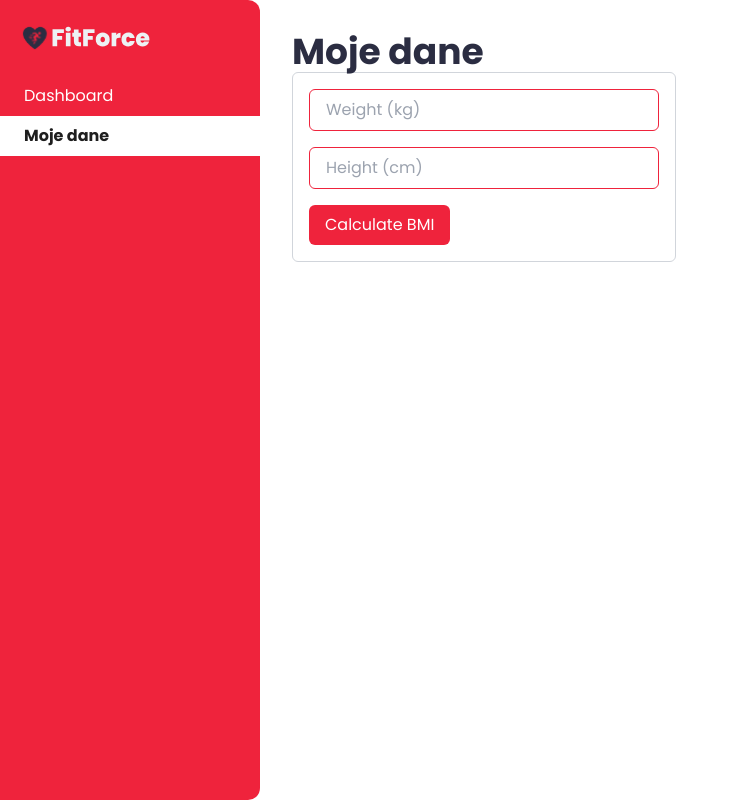
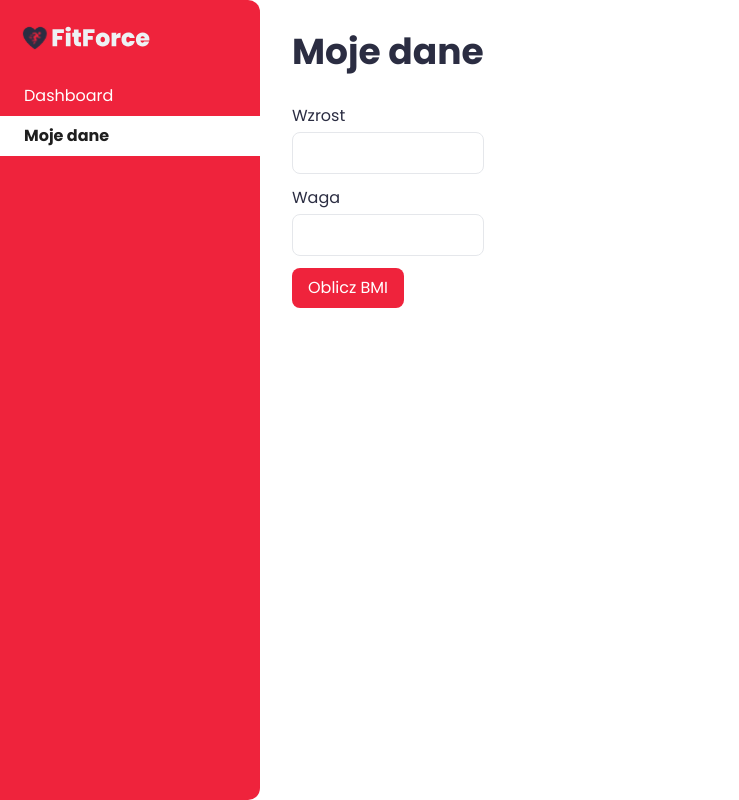
Before and after one commit to abieniek03/fit-force, a Next.js app: page /moje-dane in a window 1280 px wide. Shown: the whole page, without its empty margins (0-739 px from the left). Built offline with nearby package versions, Linux system fonts and the light colour scheme.

Commit message:
BMI form - done

```diff
--- a/app/_components/dashboard/my-parameters/BmiForm.tsx
+++ b/app/_components/dashboard/my-parameters/BmiForm.tsx
@@ -1,66 +1,62 @@
 "use client";
 
-import { useForm } from "react-hook-form";
+import { useState } from "react";
+import { FormProvider, useForm } from "react-hook-form";
+import * as z from "zod";
+import { zodResolver } from "@hookform/resolvers/zod";
 
-type Inputs = {
+import { FormField } from "../../form/FormField";
+import { Button } from "../../Button";
+interface IFormFields {
+  height: number;
   weight: number;
-  height: number;
-};
+}
 
 export function BmiForm() {
-  const { register, handleSubmit, watch } = useForm<Inputs>();
+  const [bmiValue, setBmiValue] = useState<number>();
 
-  const calculateBMI = (weight: number, height: number) => {
-    if (weight && height) {
-      const bmi = weight / ((height / 100) * (height / 100));
-      return bmi.toFixed(2);
-    }
-    return "";
-  };
+  const bmiFormSchema = z.object({
+    height: z.string({ required_error: "Wymagane" }),
+    weight: z.string({ required_error: "Wymagane" }),
+  });
 
-  const onSubmit = (data: Inputs) => {
-    console.log(data);
+  const bmiForm = useForm<IFormFields>({
+    resolver: zodResolver(bmiFormSchema),
+    mode: "onSubmit",
+    reValidateMode: "onChange",
+  });
+
+  const calculateBmi = (data: IFormFields) => {
+    const height = Number(data.height);
+    const weight = Number(data.weight);
+
+    const bmi = weight / ((height / 100) * (height / 100));
+    setBmiValue(Number(bmi.toFixed(2)));
   };
 
   return (
-    <form
-      className="rounded-md border border-gray-300 p-4"
-      onSubmit={handleSubmit(onSubmit)}
-    >
-      <div className="flex items-center">
-        <input
-          {...register("weight")}
-          type="number"
-          placeholder="Weight (kg)"
-          className="w-full rounded-md border border-primary px-4 py-2 focus:outline-none focus:ring-1 focus:ring-content"
-        />
-      </div>
-      <div className="mt-4 flex items-center">
-        <input
-          {...register("height")}
-          type="number"
-          placeholder="Height (cm)"
-          className="w-full rounded-md border border-primary px-4 py-2 focus:outline-none focus:ring-1 focus:ring-content"
-        />
-      </div>
+    <div className="my-8">
+      <FormProvider {...bmiForm}>
+        <form onSubmit={bmiForm.handleSubmit(calculateBmi)}>
+          <FormField
+            id="height"
+            label="Wzrost"
+            type="number"
+            minValue={120}
+            maxValue={230}
+          />
+          <FormField
+            id="weight"
+            label="Waga"
+            type="number"
+            minValue={30}
+            maxValue={250}
+          />
+          <Button styleType="primary">Oblicz BMI</Button>
+        </form>
+      </FormProvider>
 
-      <button
-        type="submit"
-        className="mt-4 rounded-md bg-primary px-4 py-2 text-white hover:bg-content"
-      >
-        Calculate BMI
-      </button>
-
-      {watch("weight") && watch("height") && (
-        <div className="mt-4">
-          <p>Weight: {watch("weight")} kg</p>
-          <p>Height: {watch("height")} cm</p>
-          <p>
-            BMI:{" "}
-            {calculateBMI(Number(watch("weight")), Number(watch("height")))}
-          </p>
-        </div>
-      )}
-    </form>
+      {bmiValue && <p className="mt-4">Wartoś bmi: {bmiValue}</p>}
+    </div>
   );
 }
--- a/app/_components/form/FormField.tsx
+++ b/app/_components/form/FormField.tsx
@@ -1,3 +1,5 @@
+import clsx from "clsx";
+import { useFormContext, useController } from "react-hook-form";
 interface Props {
   id: string;
   label: string;
@@ -13,8 +15,16 @@ export function FormField({
   minValue,
   maxValue,
 }: Readonly<Props>) {
+  const {
+    control,
+    formState: { errors },
+  } = useFormContext();
+  const { field } = useController({
+    control,
+    name: id,
+  });
   return (
-    <div className="text-secondary">
+    <div className="mb-3 text-secondary">
       <label htmlFor={id} className="mb-1 block">
         {label}
       </label>
@@ -22,8 +32,19 @@ export function FormField({
         type={type || "text"}
         min={minValue || 0}
         max={maxValue}
-        className="w-full rounded-lg border px-4 py-2 focus:outline-primary"
+        className={clsx(
+          "w-full rounded-lg border px-4 py-2 focus:outline-primary",
+          errors[id]?.message &&
+            "outline-error outline outline-1 focus:outline-2 focus:outline-primary",
+        )}
+        value={field.value}
+        onChange={field.onChange}
       />
+      {errors[id] && (
+        <p className="text-error mt-1 text-xs">
+          {errors[id]?.message?.toString()}
+        </p>
+      )}
     </div>
   );
 }
--- a/package.json
+++ b/package.json
@@ -11,13 +11,15 @@
   "dependencies": {
     "@clerk/localizations": "^1.26.16",
     "@clerk/nextjs": "^4.29.9",
+    "@hookform/resolvers": "^3.3.4",
     "clsx": "^2.1.0",
     "date-fns": "^3.4.0",
     "next": "14.1.3",
     "react": "^18",
     "react-dom": "^18",
     "react-hook-form": "^7.51.0",
-    "react-icons": "^5.0.1"
+    "react-icons": "^5.0.1",
+    "zod": "^3.22.4"
   },
   "devDependencies": {
     "@types/node": "^20",
--- a/tailwind.config.ts
+++ b/tailwind.config.ts
@@ -13,6 +13,7 @@ const config: Config = {
         secondary: "#2b2d42",
         accent: "#fff",
         content: "#1e1e1e",
+        error: "#b91c1c",
       },
     },
   },
```
Also changed, not shown: 1 other file (tests, documents, lock files or other folders).
